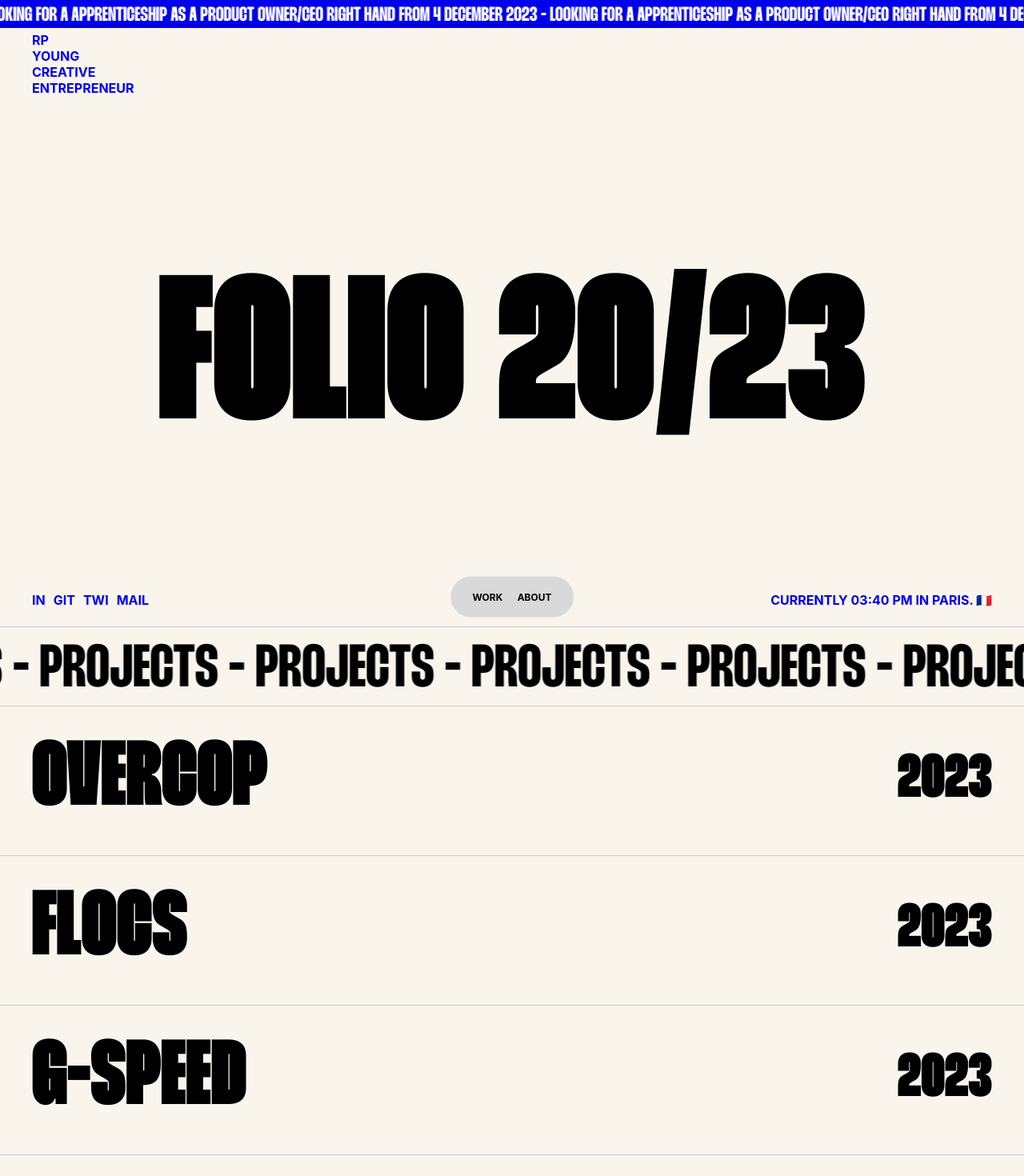
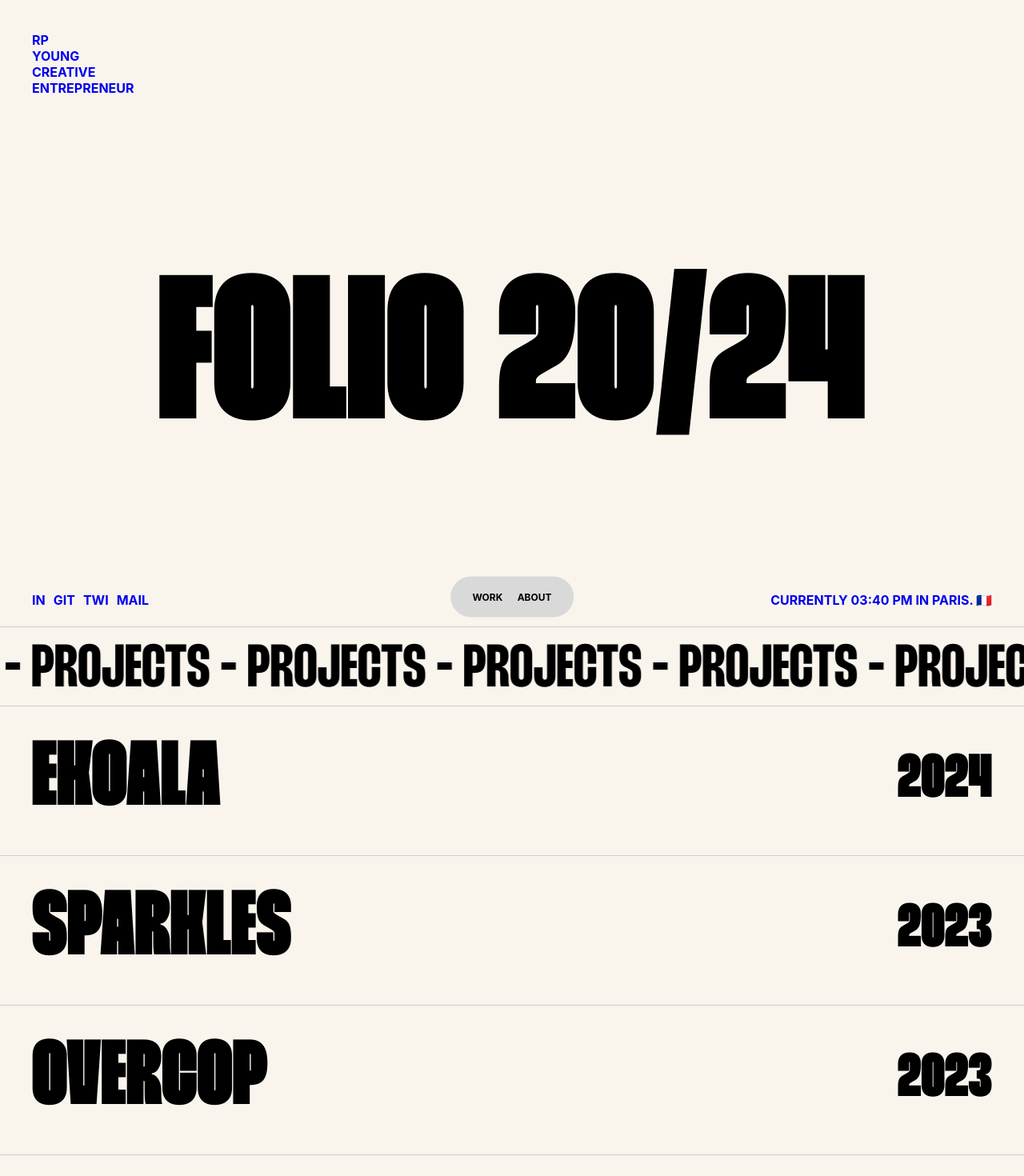
Before and after one commit to rob1-alt/robin-pautigny, a Next.js app: page / in a window 1280 px wide. Shown: the top 1470 px of the page at 80% size. Built offline with nearby package versions, Linux system fonts and the light colour scheme.

Commit message:
Add new project"

```diff
--- a/src/pages/index.js
+++ b/src/pages/index.js
@@ -40,18 +40,19 @@ export default function Home() {
       <script defer src="https://digianalytics.fr/pixel/PKR0TKFQlrW9n0lS"></script>
       <main className={styles.mainIndex}>
       <div className={styles.marquee1}>
-  <div className={styles.track1}>
-    <div className={styles.content}>&nbsp;looking for a apprenticeship as a Product Owner/CEO Right Hand/CEO Right Hand from 4 December 2023 - looking for a apprenticeship as a Product Owner/CEO Right Hand from 4 December 2023 - looking for a apprenticeship as a Product Owner/CEO Right Hand from 4 December 2023 - looking for a apprenticeship as a Product Owner/CEO Right Hand from 4 December 2023 - looking for a apprenticeship as a Product Owner/CEO Right Hand from 4 December 2023 - looking for a apprenticeship as a Product Owner/CEO Right Hand from 4 December 2023 - looking for a apprenticeship as a Product Owner/CEO Right Hand from 4 December 2023 - looking for a apprenticeship as a Product Owner/CEO Right Hand from 4 December 2023 - looking for a apprenticeship as a Product Owner/CEO Right Hand from 4 December 2023 - looking for a apprenticeship as a Product Owner/CEO Right Hand from 4 December 2023</div>
-  </div>
 </div>
         <CustomCursor/>
         <ContextualMenu/>
         <Clock/>
         <Loader/>
-        <h1 className={styles.title}>FOLIO 20/23</h1>
+        <h1 className={styles.title}>FOLIO 20/24</h1>
       </main>
         <ProjectsListIndex projects={projects} />
       <Footer/>
     </>
   )
 }
+
+// {/* <div className={styles.track1}>
+// <div className={styles.content}>&nbsp;looking for a apprenticeship as a Product Owner/CEO Right Hand/CEO Right Hand from 4 December 2023 - looking for a apprenticeship as a Product Owner/CEO Right Hand from 4 December 2023 - looking for a apprenticeship as a Product Owner/CEO Right Hand from 4 December 2023 - looking for a apprenticeship as a Product Owner/CEO Right Hand from 4 December 2023 - looking for a apprenticeship as a Product Owner/CEO Right Hand from 4 December 2023 - looking for a apprenticeship as a Product Owner/CEO Right Hand from 4 December 2023 - looking for a apprenticeship as a Product Owner/CEO Right Hand from 4 December 2023 - looking for a apprenticeship as a Product Owner/CEO Right Hand from 4 December 2023 - looking for a apprenticeship as a Product Owner/CEO Right Hand from 4 December 2023 - looking for a apprenticeship as a Product Owner/CEO Right Hand from 4 December 2023</div>
+// </div> */}
--- a/src/styles/Home.module.css
+++ b/src/styles/Home.module.css
@@ -99,7 +99,7 @@
 }
 
 
-.marquee1 {
+/* .marquee1 {
   position: absolute;
   width: 100vw;
   max-width: 100%;
@@ -115,17 +115,16 @@
   justify-content: center;
   /* border-top: 1px solid #ccc;
   border-bottom: 1px solid #ccc; */
-  top: 0;
-}
 
-.track1 {
+
+/* .track1 {
   display: flex;
   justify-content: center;
   align-items: center;
   white-space: nowrap;
   will-change: transform;
   animation: marquee 40s linear infinite;
-}
+} */
 
 .content{
   display: flex;
--- a/src/utils/articles.json
+++ b/src/utils/articles.json
@@ -1,4 +1,56 @@
 [
+    {
+        "id" : 10,
+        "slug": "ekoala",
+        "title": "eKoala",
+        "content" : {
+            "title" : "eKoala",
+            "description" : "eKoala",
+            "content" : "eKoala",
+            "link" : "https://www.ekoala-debarras.com/",
+            "year" : "2024"
+        },
+        "images" : {
+            "thumbnail" : "/ekoala/moving.webp",
+            "ipadMockup" : "/overcop/test.png",
+            "doubleIpadMockup" : "/overcop/ipad2mockup.png",
+            "grid1" : "/overcop/grid-1.png",
+            "grid2" : "/overcop/grid-2.png",
+            "grid3" : "/overcop/grid-3.png",
+            "grid4" : "/overcop/grid-4.png"
+        },
+        "tags" :{
+            "tag1" : "personal",
+            "tag2" : "business",
+            "tag3" : "shopify"
+    }
+    },
+    {
+        "id" : 11,
+        "slug": "/",
+        "title": "Sparkles",
+        "content" : {
+            "title" : "eKoala",
+            "description" : "eKoala",
+            "content" : "eKoala",
+            "link" : "https://www.overcop.com/",
+            "year" : "2023"
+        },
+        "images" : {
+            "thumbnail" : "/sparkles/banner.png",
+            "ipadMockup" : "/overcop/test.png",
+            "doubleIpadMockup" : "/overcop/ipad2mockup.png",
+            "grid1" : "/overcop/grid-1.png",
+            "grid2" : "/overcop/grid-2.png",
+            "grid3" : "/overcop/grid-3.png",
+            "grid4" : "/overcop/grid-4.png"
+        },
+        "tags" :{
+            "tag1" : "personal",
+            "tag2" : "business",
+            "tag3" : "shopify"
+    }
+    },
     {
         "id" : 0,
         "slug": "overcop",
```
Also changed, not shown: public/ekoala/moving.webp (added).
